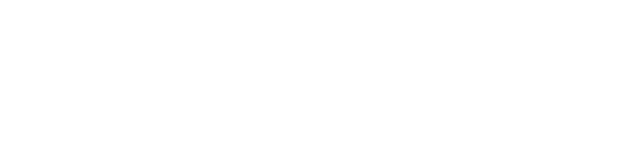
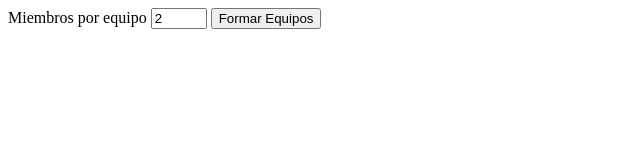
Before and after one commit to maestre7/generar-equipos, a plain HTML site: page main.html in a window 1280 px wide. Shown: the whole page, without its empty margins (0-640 px from the left). Drawn offline with Linux system fonts and the light colour scheme.

Commit message:
Validate teams

```diff
--- a/js/main.js
+++ b/js/main.js
@@ -1,2 +1,24 @@
 
 //JS
+
+let members = ["Traidor", "Desalmado", "Juampi", "Lucia", "Desde casa", "En directo", "Presencial"];
+
+function validateInputTeams() {
+	let membersTeams = document.forms["teams"]["members"].value;
+
+	if (membersTeams < 2) {
+		alert("No puede haber menos de dos miembros por equipo");
+		return false;
+	} else if (members.length < membersTeams) {
+		alert("No tienes suficientes miembros para hacer dos equipos");
+		return false;
+	} else {
+		createTeams();
+	}
+}
+
+
+function createTeams() {
+	let membersTeams = document.forms["teams"]["members"].value;
+	alert(`${members}`);
+}
--- a/main.html
+++ b/main.html
@@ -6,7 +6,16 @@
 		<script src="js/main.js"></script>
 	</head>
 	<body>
-		<h1></h1> <!--encabezados-->
-		<p></p> <!-- parrafo -->
+		<section>
+			<form name="teams" onsubmit="validateInputTeams()">
+				<!-- Con el for lo asociamos a un input en teoria lo hace automaticamente -->
+				<label for="members"> Miembros por equipo </label>
+				<input type="number" name="members" id="members" value="2" min="2" max="20" required />
+				<input type="submit" value="Formar Equipos" />
+			</form>
+			<!-- Aqui añadimos los equipos formados con JS -->
+			<div class="teams">
+			</div>
+		</section>
 	</body>
 </html>
```
